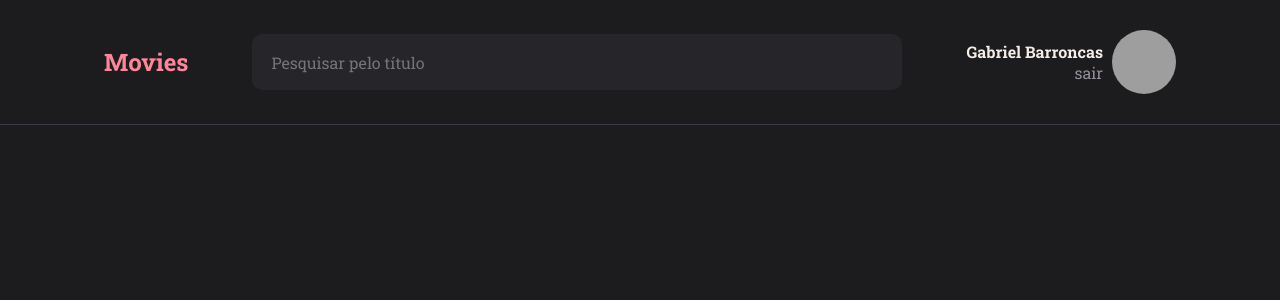
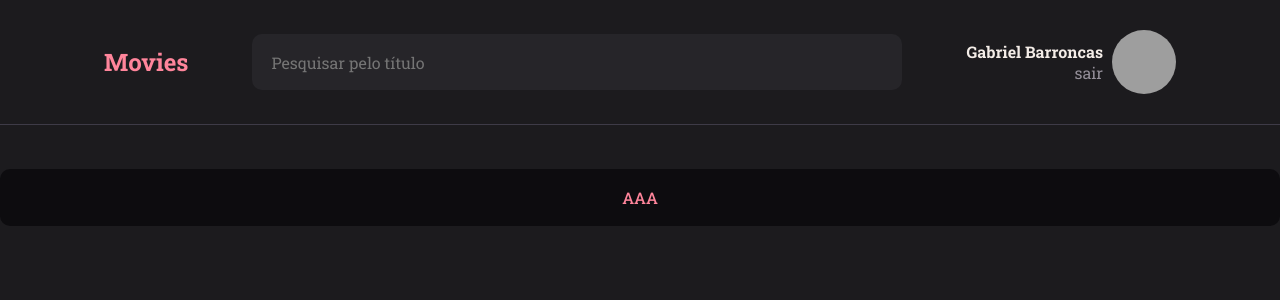
Before and after one commit to Barroncas1/Movies, a React (Vite) app: page / in a window 1280 px wide. Shown: the top 300 px of the page. Built offline with nearby package versions, Linux system fonts and the light colour scheme; grey boxes are pictures that could not be loaded.

Commit message:
created the component button

```diff
--- /dev/null
+++ b/src/components/Button/index.jsx
@@ -0,0 +1,13 @@
+import { Container } from "./styles";
+
+export function Button({title, loading=false, ...rest}){
+    return(
+        <Container
+            type="button"
+            disabled={loading}
+            {...rest}
+        >
+            {loading ? "Carregando...": title}
+        </Container>
+    )
+}
--- /dev/null
+++ b/src/components/Button/styles.js
@@ -0,0 +1,19 @@
+import styled from 'styled-components'
+
+export const Container = styled.button`
+    width: 100%;
+    background-color: ${({theme}) => theme.COLORS.PINK};
+    color: ${({theme}) => theme.COLORS.LETTER};
+
+    font-weight: 500;
+    border: none;
+    padding: 18px;
+    border-radius: 10px;
+    align-items: center;
+
+    &:disabled {
+        background-color: ${({theme}) => theme.COLORS.BG_900};
+        color: ${({theme}) => theme.COLORS.PINK};;
+    }
+
+`
--- a/src/components/Header/styles.js
+++ b/src/components/Header/styles.js
@@ -2,6 +2,7 @@ import styled from 'styled-components'
 
 export const Container = styled.div`
     grid-area: header;
+    width: 100%;
 
     display: flex;
     align-items: center;
--- a/src/pages/Details/index.jsx
+++ b/src/pages/Details/index.jsx
@@ -1,8 +1,18 @@
+import { Button } from "../../components/Button"
 import { Header } from "../../components/Header"
 
 
+import { Container, Content } from "./styles"
+
 export function Details(){
     return(
-        <Header />
+        <Container>
+            <Header />
+            <main>
+                <Content>
+                    <Button title="AAA"  disabled/>
+                </Content>
+            </main>
+        </Container>
     )
 }
--- a/src/pages/Details/styles.js
+++ b/src/pages/Details/styles.js
@@ -0,0 +1,23 @@
+import styled from 'styled-components'
+
+export const Container = styled.div`
+    width: 100%;
+    height: 100vh;
+
+    display: grid;
+    grid-template-rows: 105px auto;
+    grid-template-areas:
+    "header"
+    "content";
+
+    > main {
+        grid-area: content;
+        overflow-y: auto;
+        padding: 64px 0;
+
+    }
+`
+
+export const Content = styled.div`
+
+`
--- a/src/styles/theme.js
+++ b/src/styles/theme.js
@@ -2,7 +2,7 @@ export default {
     COLORS:{
         BG_900: "#0D0C0F",
         BG_800: "#1C1B1E",
-
+        LETTER: "#312E38",
         BORDER:"#3E3B47",
 
         BG_INPUT: "#262529",
```
